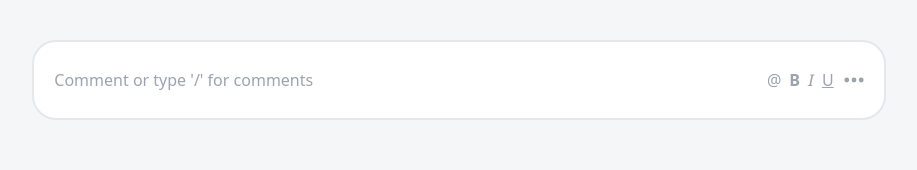
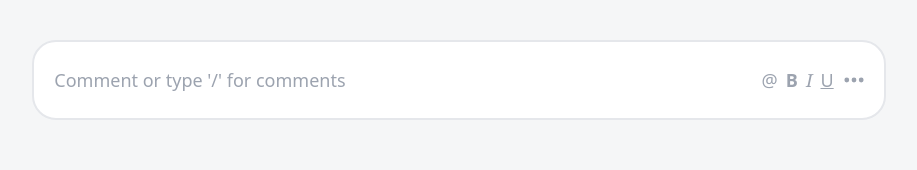
Before and after one commit to kpldvnpne/activity-log-implementation, a React (Create React App) app: page / in a window 1280 px wide. Shown: the top 170 px of the page, without its empty margins (181-1098 px from the left). Built offline with nearby package versions, Linux system fonts and the light colour scheme.

Commit message:
Change Search input's font size

```diff
--- a/src/App.tsx
+++ b/src/App.tsx
@@ -5,17 +5,17 @@
   return (
     <div style={{ backgroundColor: "#F5F6F7" }} className="h-screen font-sans">
       <div className="h-10" />
-      {SeachInput()}
+      <SearchInput />
     </div>
   );
 }
 
 export default App;
 
-function SeachInput() {
+function SearchInput() {
   return (
     <div className="w-4/6 mx-auto">
-      <div className="flex flex-row items-center justify-between relative">
+      <div className="flex flex-row items-center justify-between relative text-lg">
         <input
           type="text"
           className="placeholder:text-gray-400 focus:outline-none w-full h-20 bg-white rounded-3xl p-5 border-2 border-gray-200  focus:border-sky-500 focus:ring-sky-500 focus:ring-1"
```
